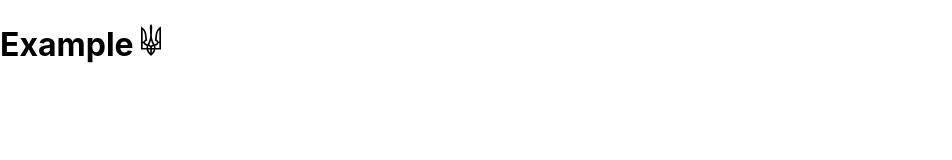
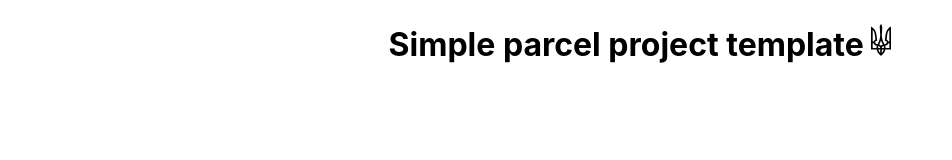
Before and after one commit to yuliialiubenka/simple-parcel-project-template, a website built with Parcel: page src/index.html in a window 1280 px wide. Shown: the whole page, without its empty margins (0-952 px from the left). Built offline with nearby package versions, Linux system fonts and the light colour scheme.

Commit message:
Updating

```diff
--- a/src/index.html
+++ b/src/index.html
@@ -3,7 +3,8 @@
   <head>
     <meta charset="UTF-8" />
     <meta name="viewport" content="width=device-width, initial-scale=1.0" />
-    <title>Page title</title>
+    <title>SPPT</title>
+    <link rel="icon" type="image/svg+xml" href="./images/trident.svg">
     <link rel="stylesheet" href="./sass/index.scss" />
     <script type="module" src="./index.js"></script>
   </head>
--- a/src/partials/example.html
+++ b/src/partials/example.html
@@ -1,4 +1,4 @@
-<h1 class="example__title">Example
+<h1 class="example__title">Simple parcel project template
   <svg class="example__title-icon">
     <use href="./images/icons.svg#emblem" width="20" height="32"></use>
   </svg>
--- a/src/sass/_example.scss
+++ b/src/sass/_example.scss
@@ -1,5 +1,6 @@
 .example {
   &__title {
+    text-align: center;
     &-icon {
       width: 20px;
       height: 32px;
```
Also changed, not shown: src/images/trident.svg (added).
